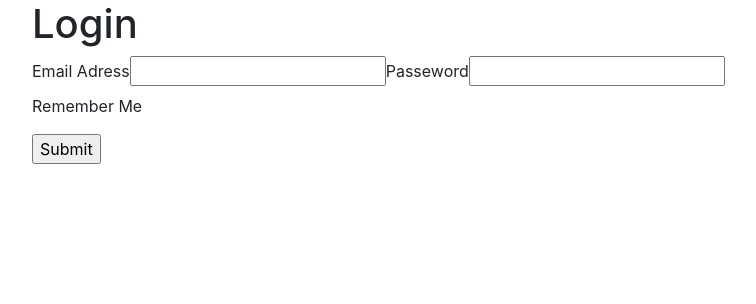
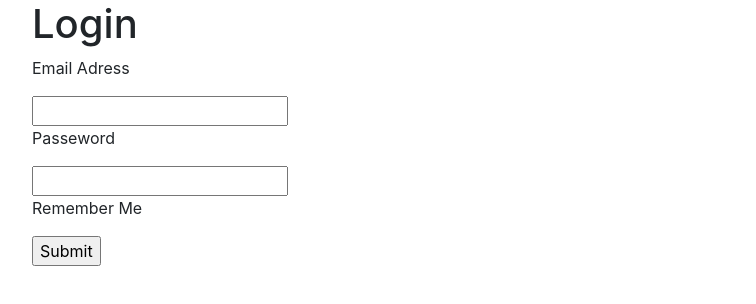
Before and after one commit to ThiSchenkel/digitous-react, a React (Create React App) app in the folder react/jour4/form/: page / in a window 1280 px wide. Shown: the top 304 px of the page, without its empty margins (53-809 px from the left). Built offline with nearby package versions, Linux system fonts and the light colour scheme.

Commit message:
Working on it

```diff
--- a/react/jour4/form/src/App.js
+++ b/react/jour4/form/src/App.js
@@ -4,24 +4,37 @@ import "./App.css";
 import 'bootstrap/dist/css/bootstrap.min.css';
 
 class App extends React.Component {
+  constructor(props) {
+    super(props);
+    this.state = {
+      mail: "",
+      passeword: "",
+      value: "",
+    }
+  }
+
+  handleChange = (event) => {
+    console.log(event);
+  }
+
+
   render() {
     return (
       <div className="container">
         <form >
           <h1>Login</h1>
-          <label> Email Adress
-          <input type="text" mail="mail" />
-          </label>
-          <label> Passeword
-            <input type="text" passeword="passeword" />
-          </label>
+
+          <p>Email Adress</p>
+          <input type="text" mail={this.state.mail} onChange={this.handleChange} />
+
+          <p>Passeword</p>
+          <input type="text" passeword={this.state.passeword} onChange={this.handleChange} />
+
           <p>Remember Me</p>
           <input type="submit" value="Submit" />
         </form>
       </div>
-
     );
   }
 }
-
 export default App;
```
Also changed, not shown: 1 other file (tests, documents, lock files or other folders).
